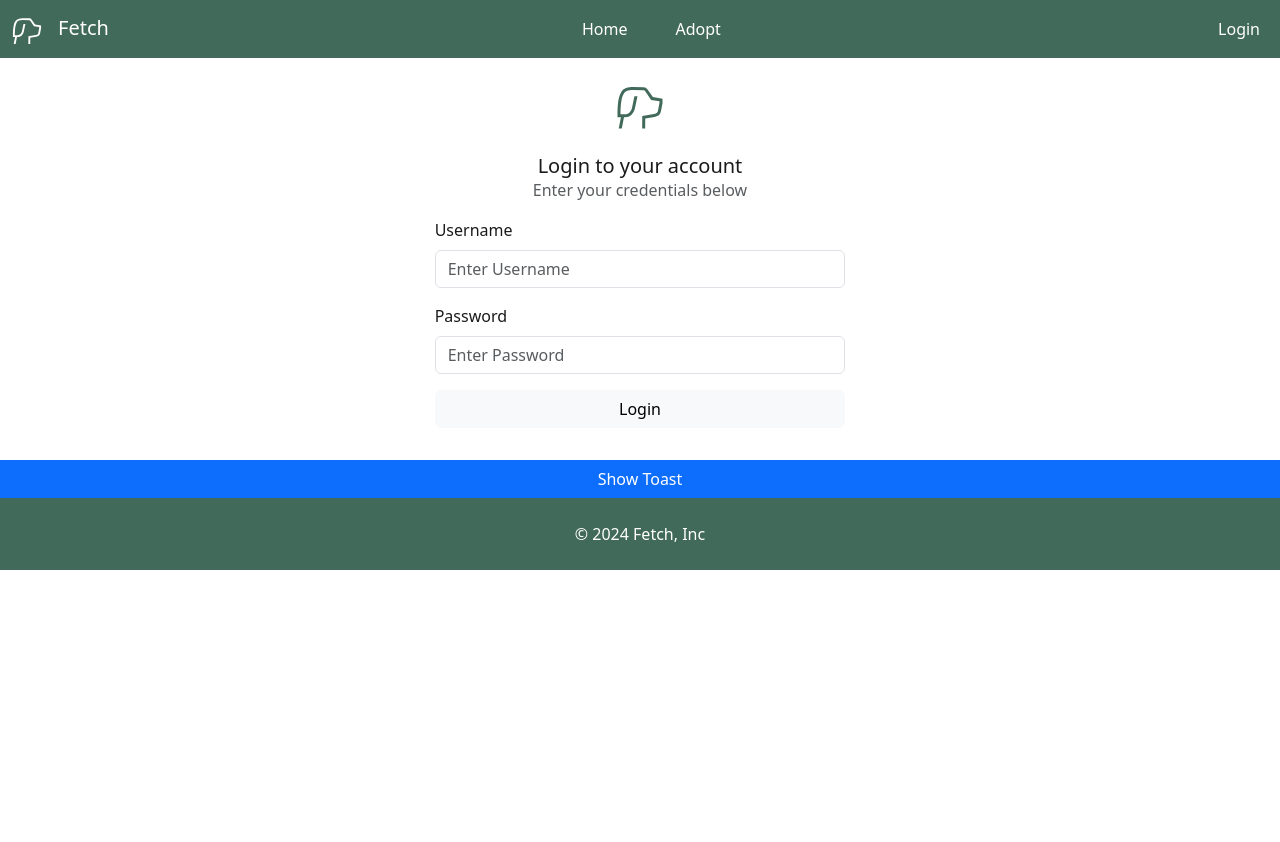
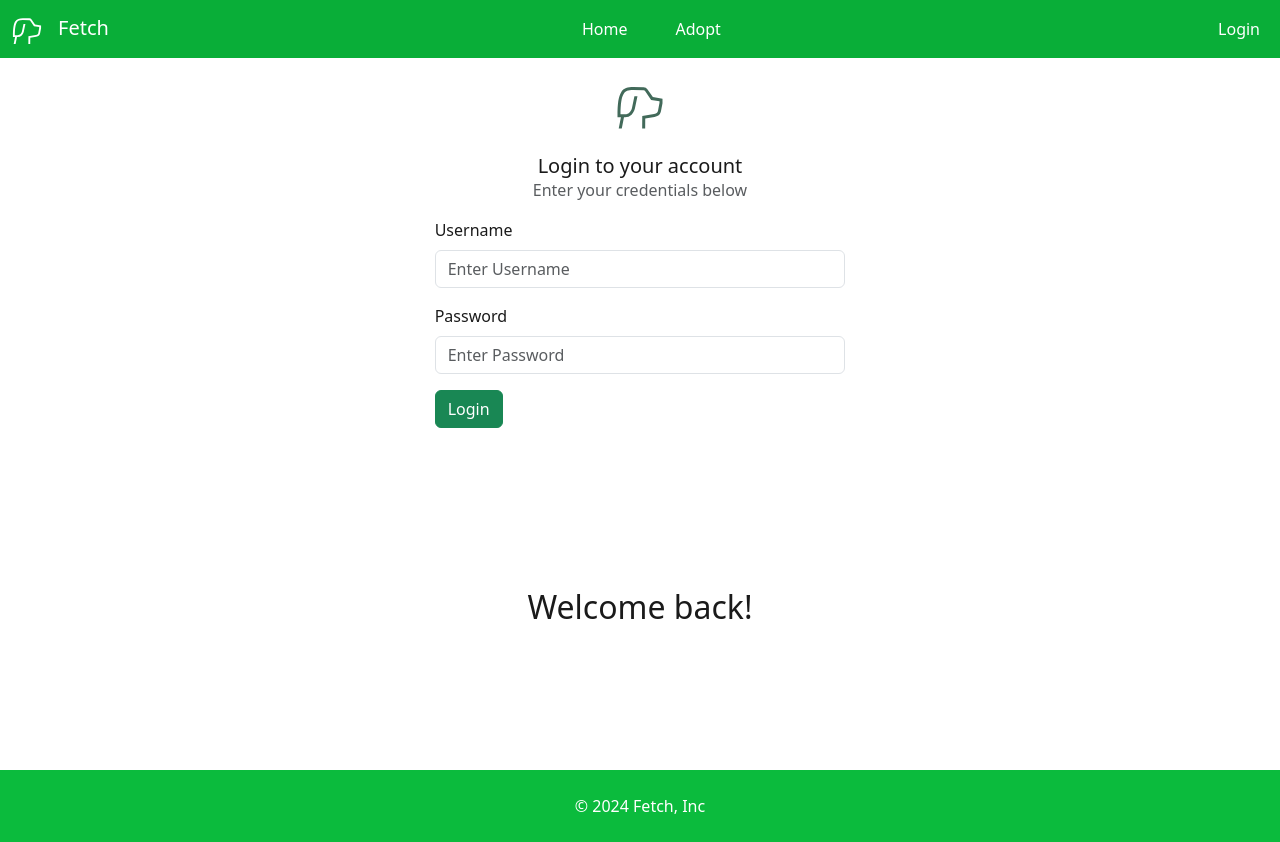
Before and after one commit to mattrobinette/FetchUI, an Angular app: page /login in a window 1280 px wide. Before the commit the page ends 800 px from the top, so only its background shows below. Built offline with nearby package versions, Linux system fonts and the light colour scheme.

Commit message:
Minor changes.

```diff
--- a/src/app/app.component.css
+++ b/src/app/app.component.css
@@ -1,5 +1,5 @@
 .navbar.bg-primary {
-  background-color: #426a5a !important;
+  background-color: #09ae38 !important;
   color: #fff;
 }
 
--- a/src/app/login/login.component.html
+++ b/src/app/login/login.component.html
@@ -25,13 +25,24 @@
     </div>
 
     <div class="mb-3">
-      <button type="button" class="btn btn-light w-100" (click)="doLogin()">Login</button>
+      <button type="button" class="btn btn-success" (click)="doLogin()">Login</button>
+    </div>
+    <div>
     </div>
   </div>
   <!-- /login form -->
 
-  <button class="btn btn-primary" (click)="showToast()">Show Toast</button>
+  <!-- <button class="btn btn-primary" (click)="showToast()">Show Toast</button> -->
 
   <app-toast></app-toast>
 
+  <section id="benefits" class="container page">
+    <div class="col-lg-8 offset-lg-2 text-center">
+        <span class="lead"></span>
+        <h2>Welcome back!</h2>
+        <p></p>
+    </div>
+    <!-- /col -->
+</section>
+
 </div>
--- a/src/styles.css
+++ b/src/styles.css
@@ -123,7 +123,7 @@ label.required:after {
 }
 
 .bg-green {
-  background-color: #426a5a;
+  background-color: #0bbb3d;
 }
 
 .active-link {
```
